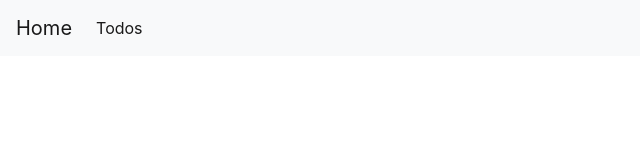
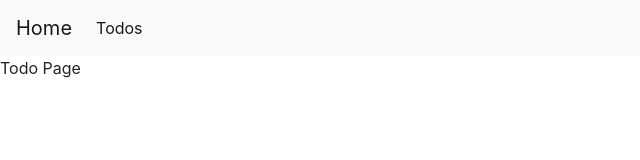
Before and after one commit to lhyeonj120/vue_exam, a Vue app: page /todos/1 in a window 1280 px wide. Before the commit this address had no page. Shown: the top 160 px of the page, without its empty margins (0-640 px from the left). Built offline with nearby package versions, Linux system fonts and the light colour scheme.

Commit message:
feat: get param using vue-router

```diff
--- /dev/null
+++ b/src/pages/todos/_id.vue
@@ -0,0 +1,18 @@
+<template>
+  <div>Todo Page</div>
+</template>
+
+<script>
+import {useRoute} from 'vue-router';
+
+export default {
+    setup(){
+        const route = useRoute();
+        console.log(route.params.id);
+    }
+}
+</script>
+
+<style>
+
+</style>
--- a/src/router/index.js
+++ b/src/router/index.js
@@ -1,6 +1,7 @@
 import { createRouter, createWebHistory } from "vue-router";
 import Home from '../pages/index.vue';
 import Todos from '../pages/todos/index.vue';
+import Todo from '../pages/todos/_id.vue';
 
 const router = createRouter({
     history: createWebHistory(),
@@ -14,6 +15,11 @@ const router = createRouter({
             path: '/todos',
             name: 'Todos',
             component: Todos
+        },
+        {
+            path: '/todos/:id',
+            name: 'Todo',
+            component: Todo
         }
     ]
 });
```
